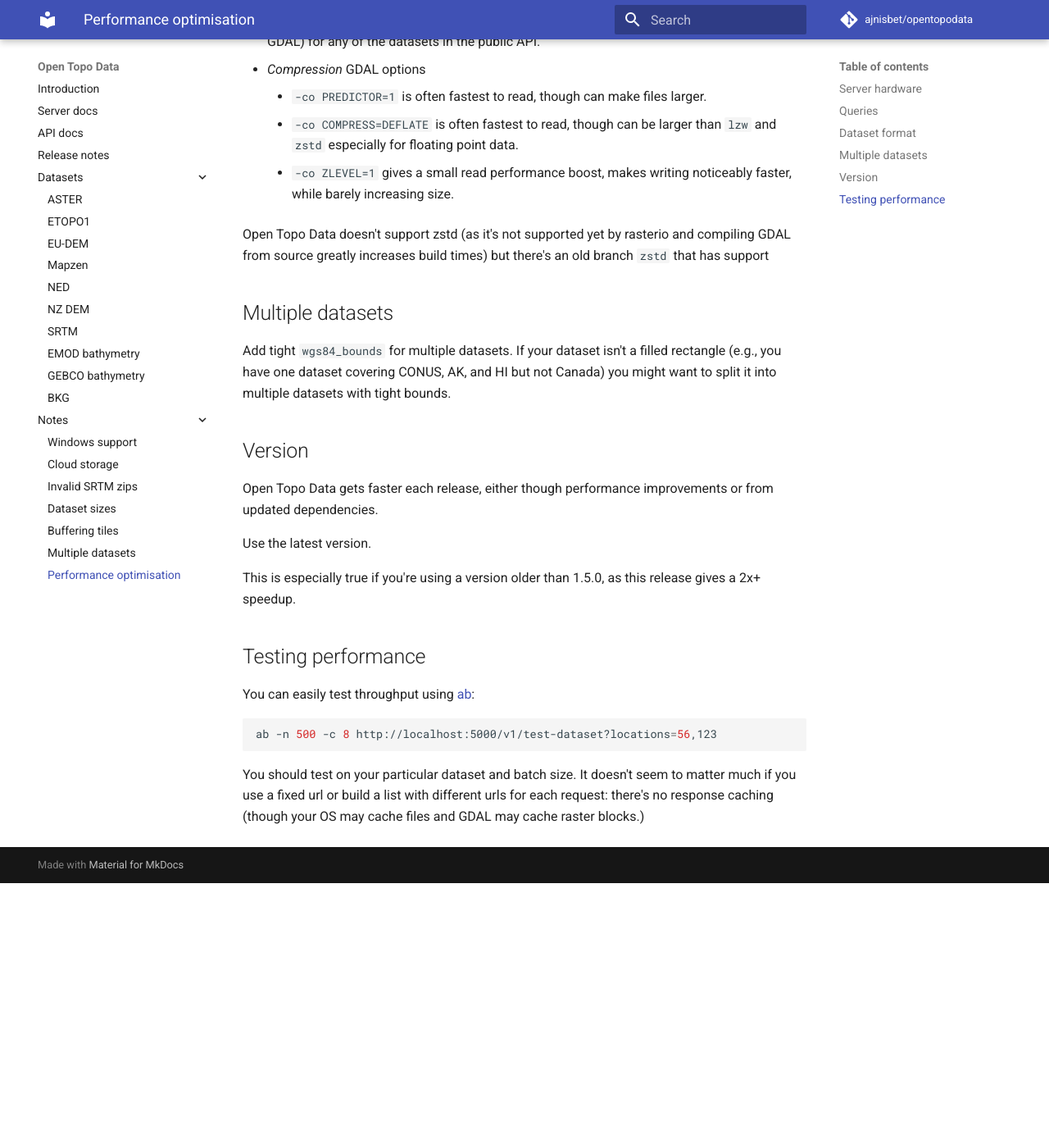
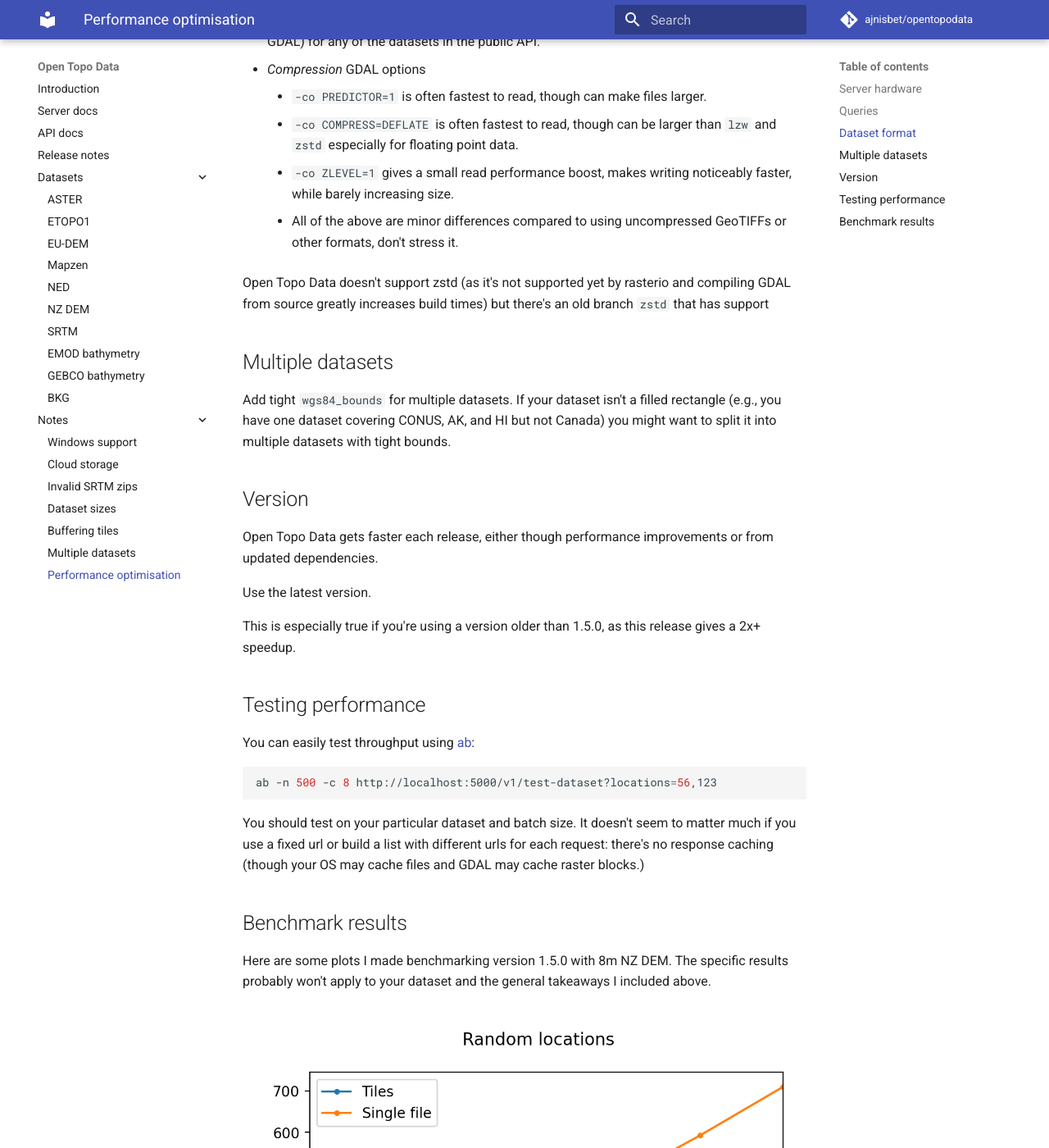
Before and after one commit to ajnisbet/opentopodata, an MkDocs documentation site: the page built from docs/notes/performance-optimisation.md, in a window 1280 px wide and 1400 px high, scrolled down 1040 px. Shown: the whole window at 82% size. Built offline with MkDocs 1.6.1 and Material for MkDocs 9.7.7, drawn with Linux system fonts in a browser that asks for light colours; comment, search, counter and statistics services are not loaded; before the commit the page ends 2117 px from its top, so only the background shows below that; some of the changed text lies outside the part shown.

Commit message:
Add benchmark plots

````diff
--- a/docs/notes/performance-optimisation.md
+++ b/docs/notes/performance-optimisation.md
@@ -33,6 +33,7 @@
 	* `-co PREDICTOR=1` is often fastest to read, though can make files larger.
 	* `-co COMPRESS=DEFLATE` is often fastest to read, though can be larger than `lzw` and `zstd` especially for floating point data.
 	* `-co ZLEVEL=1` gives a small read performance boost, makes writing noticeably faster, while barely increasing size.
+	* All of the above are minor differences compared to using uncompressed GeoTIFFs or other formats, don't stress it.
 
 
 Open Topo Data doesn't support zstd (as it's not supported yet by rasterio and compiling GDAL from source greatly increases build times) but there's an old branch `zstd` that has support
@@ -62,3 +63,22 @@
 ```
 
 You should test on your particular dataset and batch size. It doesn't seem to matter much if you use a fixed url or build a list with different urls for each request: there's no response caching (though your OS may cache files and GDAL may cache raster blocks.)
+
+
+## Benchmark results
+
+Here are some plots I made benchmarking version 1.5.0 with 8m NZ DEM. The specific results probably won't apply to your dataset and the general takeaways I included above.
+
+
+<p style="text-align:center; padding: 1rem 0">
+  <img src="/img/bench-random.png" alt="Random location benchmark">
+  <br>
+  <em>Response time vs batch size.</em>
+</p>
+
+
+<p style="text-align:center; padding: 1rem 0">
+  <img src="/img/bench-table.png" alt="GeoTIFF compression methods.">
+  <br>
+  <em>Read time and file size for different GeoTIFF compression methods.</em>
+</p>
````
Also changed, not shown: docs/img/bench-close.png (added), docs/img/bench-random.png (added), docs/img/bench-table.png (added).
